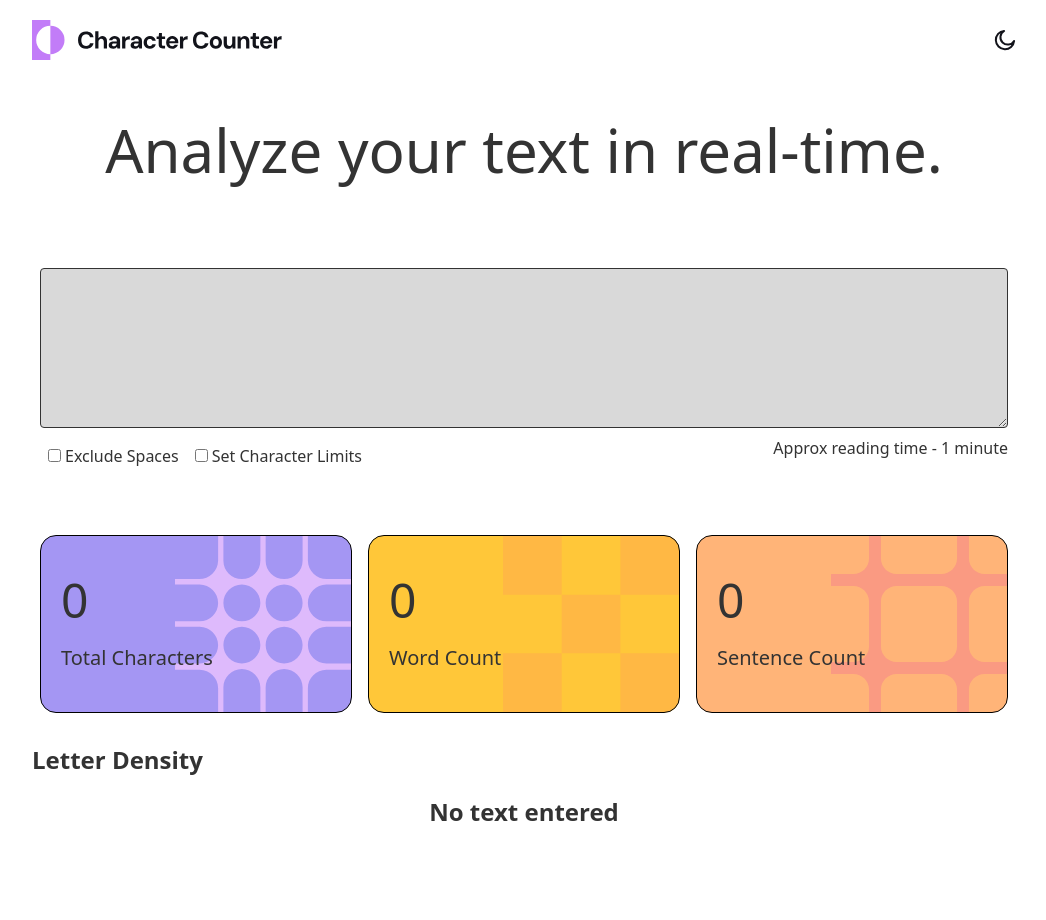
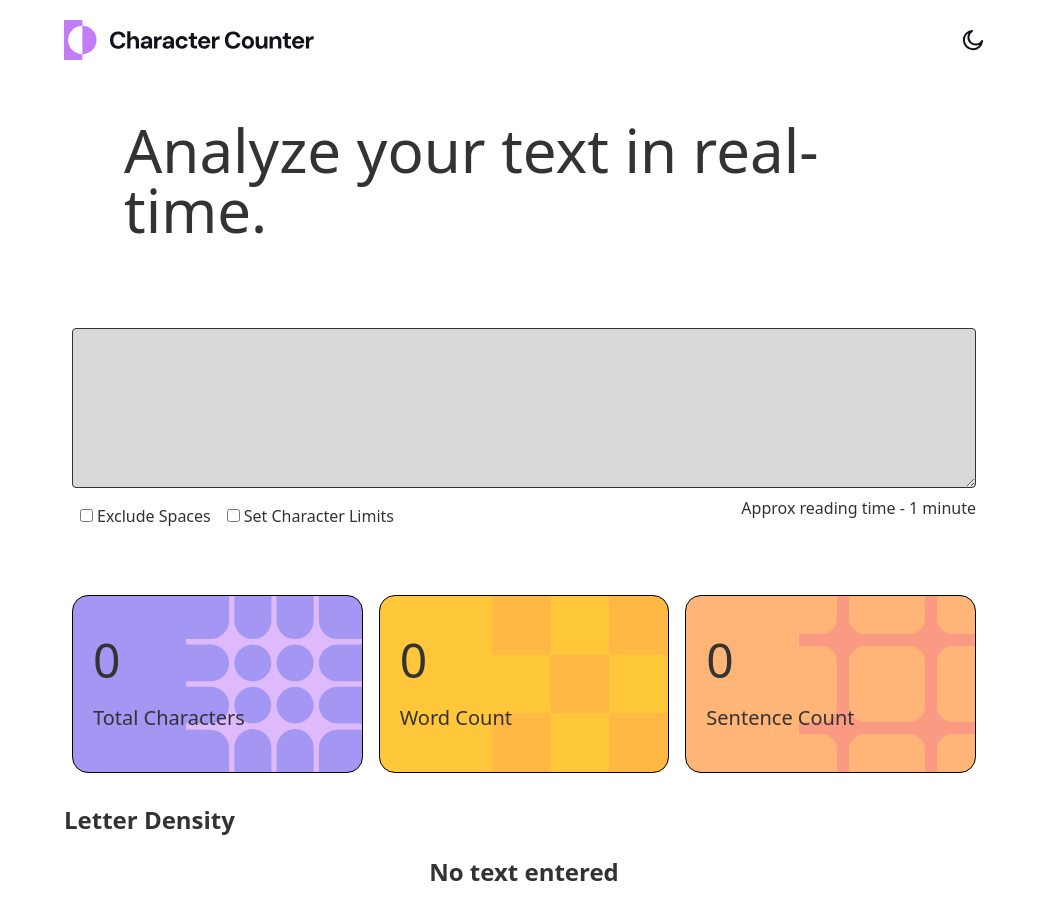
Before and after one commit to aitheenti/FrontendMentorChallenges, a React (Vite) app in the folder character_count/: page / in a window 1280 px wide. Shown: the top 920 px of the page, without its empty margins (116-1162 px from the left). Before the commit the page ends 868 px from the top, so only its background shows below. Built offline with nearby package versions, Linux system fonts and the light colour scheme.

Commit message:
updated styles

```diff
--- a/character_count/src/components/LetterDensity.jsx
+++ b/character_count/src/components/LetterDensity.jsx
@@ -43,7 +43,7 @@ const LetterDensity = () => {
                   <div>{letter.letter[0].toUpperCase()}</div>
                   <div className="rounded-2xl border-1 m-1 bg-gray-300 w-full">
                     <div
-                      className={`w-full rounded-2xl border-2 m-1 bg-purple-400 w-${letter.percentage.replace(
+                      className={`w-full rounded-2xl border-2 m-1 text-purple-400 w-${letter.percentage.replace(
                         "%",
                         ""
                       )}`}
--- a/character_count/src/index.css
+++ b/character_count/src/index.css
@@ -1,13 +1,14 @@
 @import "tailwindcss";
 
 :root {
-  --background-color: #FFF;
+  --background-color: #fff;
   --text-color: #333;
   --primary-color: #d9d9d9;
 }
 
 html {
   height: 100vh;
+  width: 100vw;
   background-color: var(--background-color);
 }
 
@@ -16,23 +17,22 @@ html .dark-mode {
 }
 
 body {
-  max-width: 80vw;
+  padding: 0 10rem;
   margin: auto;
-  background-color: #FFF;
+  background-color: #fff;
   color: #333;
 }
 
 .dark-mode body {
   background-color: #333;
-  color: #FFF;
+  color: #fff;
 }
 
 .dark-mode {
   --background-color: #333;
-  --text-color: #FFF;
+  --text-color: #fff;
   --primary-color: #fff;
 }
-
 
 .app {
   background-color: var(--background-color);
@@ -50,5 +50,5 @@ textarea {
 }
 
 textarea .dark-mode {
-  color: #FFF;
+  color: #fff;
 }
```
